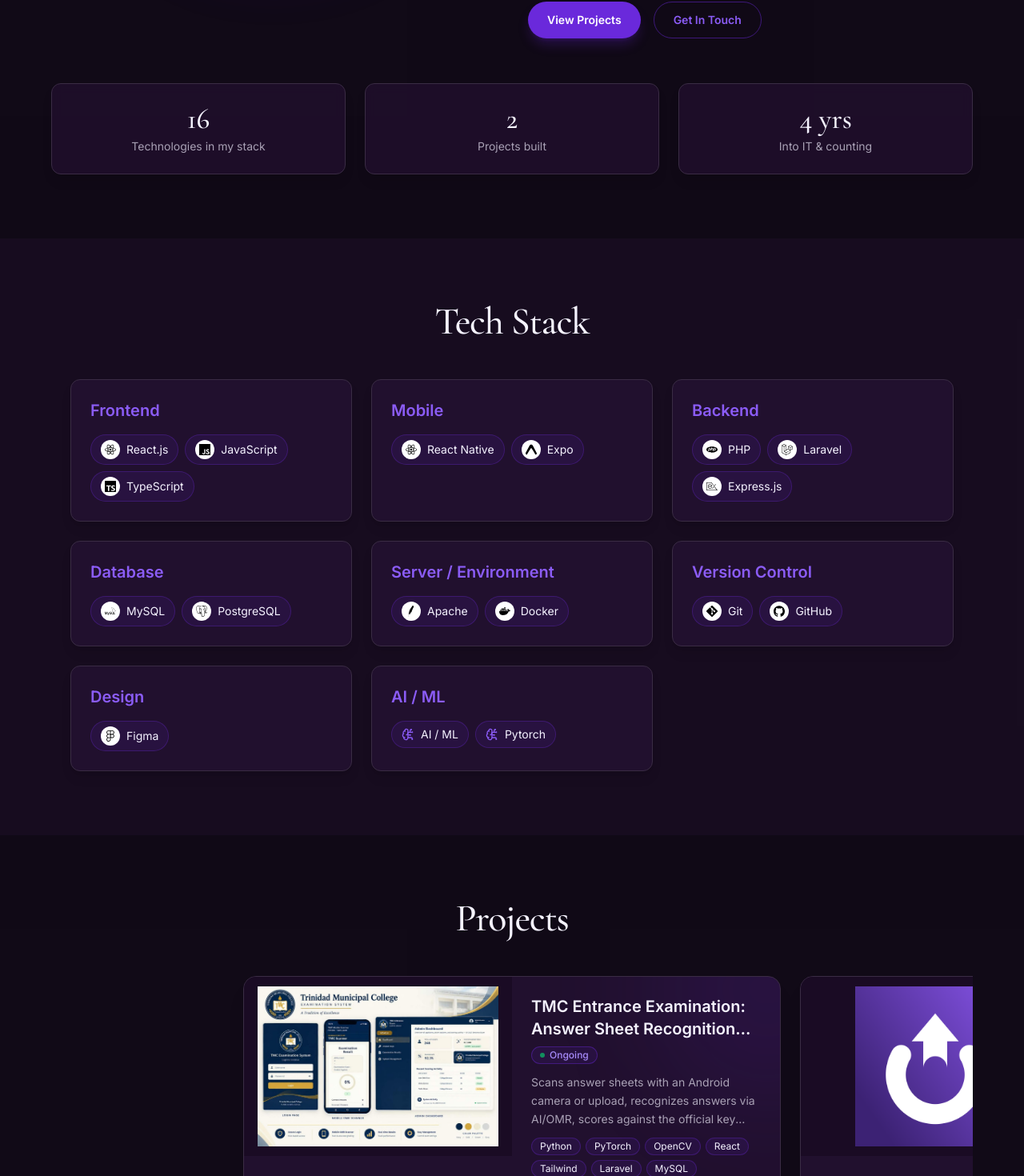
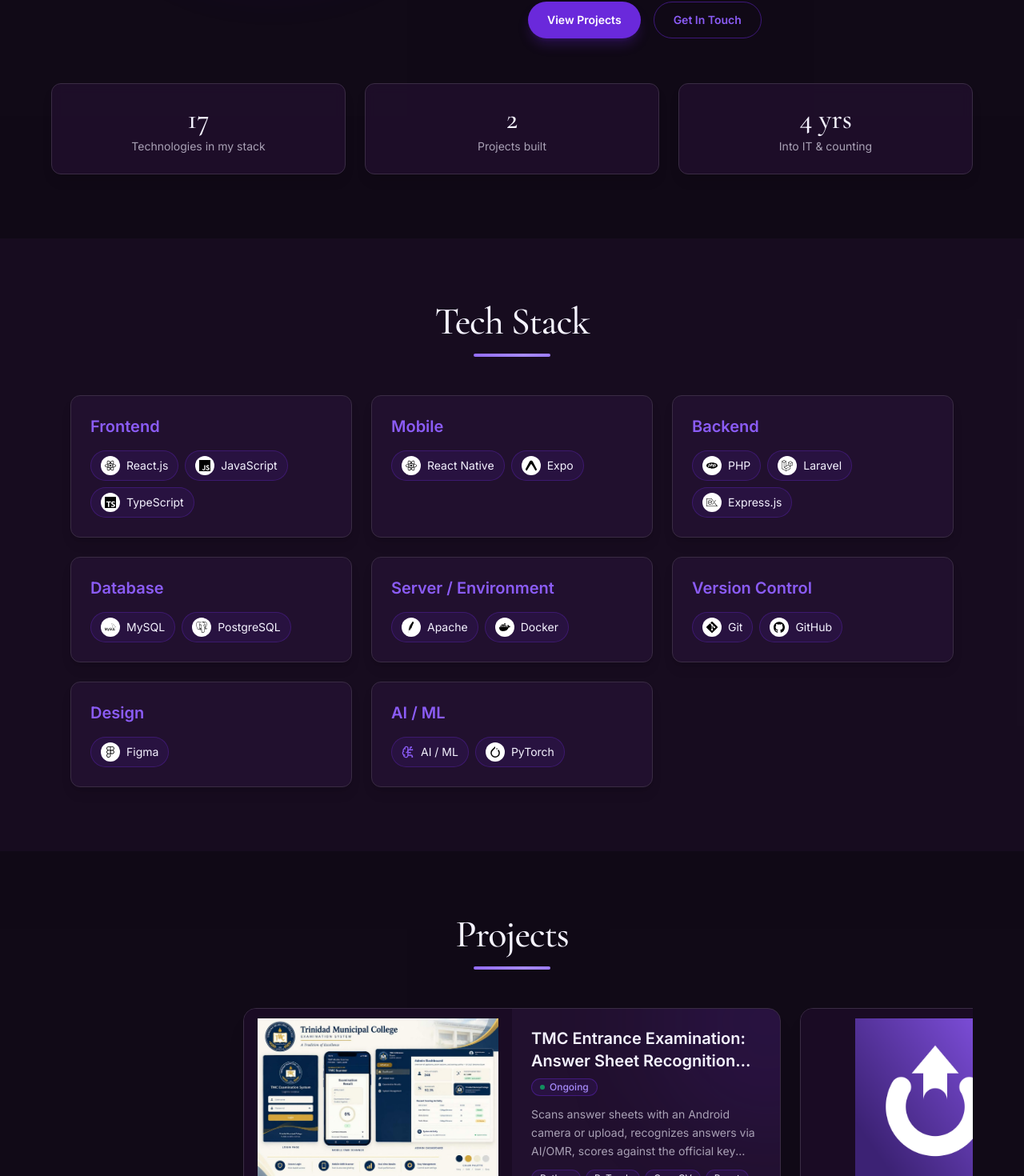
Before and after one commit to Jamesss09/Portfolio, a React (Vite) app in the folder my-portfolio/: page / in a window 1280 px wide. Shown: the part 1577-3047 px from the top of the page at 80% size. Built offline with nearby package versions, Linux system fonts and the light colour scheme.

Commit message:
minor chnages lang

```diff
--- a/my-portfolio/shared/jamelet-concierge.ts
+++ b/my-portfolio/shared/jamelet-concierge.ts
@@ -7,6 +7,7 @@
   overrides,
   projects,
   skillCategories,
+  technologyCount,
 } from './portfolio';
 
 /**
@@ -41,7 +42,6 @@
 const capstoneProject = byId('capstone');
 const internTrackProject = byId('interntrack');
 
-const totalTechnologies = skillCategories.reduce((n, c) => n + c.skills.length, 0);
 const totalAreas = skillCategories.length;
 
 const EN = {
@@ -49,7 +49,7 @@
   who: `${identity.intro} Want a tour? I can show you his projects or skills.`,
   skills: `James's stack: ${skillCategories
     .map((c) => `${c.skills.join(', ')} (${c.title})`)
-    .join('; ')}. That's ${totalTechnologies} technologies across ${totalAreas} areas.`,
+    .join('; ')}. That's ${technologyCount} technologies across ${totalAreas} areas.`,
   projects: `James has ${projects.length} projects on this site: ${projects
     .map((p) => `${p.name} (${p.status})`)
     .join('; ')}. Ask me about either one and I'll break it down.`,
@@ -76,7 +76,7 @@
   who: `${identity.intro} Gusto niyo bang itour ko kayo sa projects o skills niya?`,
   skills: `Ito po ang stack ni James: ${skillCategories
     .map((c) => c.skills.join(', '))
-    .join(', ')} — ${totalTechnologies} technologies sa ${totalAreas} na areas.`,
+    .join(', ')} — ${technologyCount} technologies sa ${totalAreas} na areas.`,
   projects: `${projects.length} po ang projects ni James dito sa site: ${projects
     .map((p) => `${p.name} (${p.status})`)
     .join('; ')}. Tatanungin mo ko kahit alin sa dalawa para sa detalye.`,
--- a/my-portfolio/shared/portfolio.ts
+++ b/my-portfolio/shared/portfolio.ts
@@ -47,12 +47,6 @@
   'Part-time Opportunities',
   'Freelance Projects',
   'Web Development Projects',
-] as const;
-
-export const stats = [
-  { value: '16', label: 'Technologies in my stack' },
-  { value: '2', label: 'Projects built' },
-  { value: '4 yrs', label: 'Into IT & counting' },
 ] as const;
 
 /* ------------------------------------------------------------------ */
@@ -212,8 +206,11 @@
   { title: 'Server / Environment', skills: ['Apache', 'Docker'] },
   { title: 'Version Control', skills: ['Git', 'GitHub'] },
   { title: 'Design', skills: ['Figma'] },
-  { title: 'AI / ML', skills: ['AI / ML' , 'Pytorch'] },
+  { title: 'AI / ML', skills: ['AI / ML', 'PyTorch'] },
 ] as const;
+
+/** Total skills across every category — the site's stats and Jamelet both use this. */
+export const technologyCount = skillCategories.reduce((n, c) => n + c.skills.length, 0);
 
 /* ------------------------------------------------------------------ */
 /* Learning journey (mirrors Learning.tsx — honest, self-rated)        */
@@ -350,6 +347,20 @@
   'More projects are in the works — this list will grow as I finish my current work.';
 
 /* ------------------------------------------------------------------ */
+/* Stats (About section)                                               */
+/* ------------------------------------------------------------------ */
+
+/**
+ * Counts are derived from the data above rather than typed by hand, so the
+ * About stats can never drift from the skills list or the project list.
+ */
+export const stats = [
+  { value: String(technologyCount), label: 'Technologies in my stack' },
+  { value: String(projects.length), label: 'Projects built' },
+  { value: '4 yrs', label: 'Into IT & counting' },
+] as const;
+
+/* ------------------------------------------------------------------ */
 /* Links & contact                                                     */
 /* ------------------------------------------------------------------ */
 
--- a/my-portfolio/src/components/About.tsx
+++ b/my-portfolio/src/components/About.tsx
@@ -1,6 +1,7 @@
 import { motion } from 'framer-motion';
 import profilePic from '../assets/Profile.webp';
 import ResumeCard from './ResumeCard';
+import SectionHeading from './ui/SectionHeading';
 import { identity, openToCategories, profile, stats } from '../../shared/portfolio';
 
 // Quick facts shown in the About grid — single-sourced from
@@ -24,22 +25,7 @@
   return (
     <section id="about" className="py-20 px-6 bg-bg-primary/75">
       <div className="max-w-6xl mx-auto">
-        {/* Heading */}
-        <motion.div
-          variants={item}
-          initial="hidden"
-          whileInView="show"
-          viewport={{ once: true }}
-          className="text-center mb-12"
-        >
-          <h2 className="font-display text-5xl font-medium tracking-tight text-text-primary mb-4">About Me</h2>
-          {/* Animated gradient underline */}
-          <motion.div
-            animate={{ backgroundPositionX: ['0%', '200%'] }}
-            transition={{ duration: 4, repeat: Infinity, ease: 'linear' }}
-            className="mx-auto h-1 w-24 rounded-full bg-gradient-to-r from-primary-soft via-primary-light to-primary-soft bg-[length:200%_100%]"
-          />
-        </motion.div>
+        <SectionHeading title="About Me" />
 
         <motion.div
           variants={container}
--- a/my-portfolio/src/components/Contact.tsx
+++ b/my-portfolio/src/components/Contact.tsx
@@ -2,6 +2,7 @@
 import { motion } from 'framer-motion';
 import { Check, Copy, Loader2, Mail, Send } from 'lucide-react';
 import { GithubIcon, LinkedinIcon } from './SocialIcons';
+import SectionHeading from './ui/SectionHeading';
 import { links, profile } from '../../shared/portfolio';
 
 /** Contact endpoints — single-sourced from `shared/portfolio` (also feeds Jamelet). */
@@ -125,7 +126,7 @@
   };
 
   return (
-    <section id="contact" className="py-20 px-6 bg-bg-primary/75 relative overflow-hidden">
+    <section id="contact" className="py-20 px-6 bg-bg-dark/75 relative overflow-hidden">
       <div className="absolute top-1/2 left-1/2 -translate-x-1/2 -translate-y-1/2 w-96 h-96 bg-primary/30 rounded-full blur-3xl"></div>
       <div className="max-w-6xl mx-auto relative">
         <motion.div
@@ -134,11 +135,8 @@
           viewport={{ once: true }}
           transition={{ duration: 0.6 }}
         >
-          <h2 className="font-display text-5xl sm:text-6xl font-medium tracking-tight text-text-primary mb-4 text-center">
-            LET'S BUILD SOMETHING
-            <span className="text-primary-light block">TOGETHER</span>
-          </h2>
-          <p className="text-xl text-text-secondary mb-12 text-center">
+          <SectionHeading title="Let's Build Something Together" />
+          <p className="text-xl text-text-secondary mb-12 text-center -mt-6">
             {profile.tagline}
           </p>
 
--- a/my-portfolio/src/components/GitHubContributions.tsx
+++ b/my-portfolio/src/components/GitHubContributions.tsx
@@ -1,6 +1,7 @@
 import { motion } from 'framer-motion';
 import { GitHubCalendar } from 'react-github-calendar';
 import { GithubIcon } from './SocialIcons';
+import SectionHeading from './ui/SectionHeading';
 import { useTheme } from '../hooks/useTheme';
 import { links } from '../../shared/portfolio';
 
@@ -12,17 +13,10 @@
   return (
     <section id="github" className="py-20 px-6 bg-bg-primary/75">
       <div className="max-w-4xl mx-auto">
-        <motion.div
-          initial={{ opacity: 0, y: 20 }}
-          whileInView={{ opacity: 1, y: 0 }}
-          viewport={{ once: true }}
-          transition={{ duration: 0.6 }}
-          className="text-center mb-8"
+        <SectionHeading
+          title="Live GitHub Contributions"
+          icon={<GithubIcon width={30} height={30} className="text-primary-light" />}
         >
-          <h2 className="font-display text-4xl sm:text-5xl font-medium tracking-tight text-text-primary mb-4 flex flex-wrap items-center justify-center gap-3">
-            <GithubIcon width={30} height={30} className="text-primary-light" />
-            Live GitHub Contributions
-          </h2>
           <a
             href={links.github}
             target="_blank"
@@ -31,7 +25,7 @@
           >
             {links.github.replace('https://', '')}
           </a>
-        </motion.div>
+        </SectionHeading>
 
         <motion.div
           initial={{ opacity: 0, y: 20 }}
--- a/my-portfolio/src/components/Learning.tsx
+++ b/my-portfolio/src/components/Learning.tsx
@@ -1,21 +1,12 @@
 import { motion } from 'framer-motion';
+import SectionHeading from './ui/SectionHeading';
 import { learningJourney, projects } from '../../shared/portfolio';
 
 const Learning = () => {
   return (
     <section id="learning" className="py-20 px-6 bg-bg-dark/75">
       <div className="max-w-3xl mx-auto">
-        <motion.div
-          initial={{ opacity: 0, y: 20 }}
-          whileInView={{ opacity: 1, y: 0 }}
-          viewport={{ once: true }}
-          transition={{ duration: 0.6 }}
-          className="text-center mb-12"
-        >
-          <h2 className="font-display text-5xl font-medium tracking-tight text-text-primary mb-4">
-            My Journey
-          </h2>
-        </motion.div>
+        <SectionHeading title="My Journey" />
 
         <motion.div
           initial={{ opacity: 0, y: 20 }}
--- a/my-portfolio/src/components/Projects.tsx
+++ b/my-portfolio/src/components/Projects.tsx
@@ -3,6 +3,7 @@
 import { ChevronLeft, ChevronRight, Eye } from 'lucide-react';
 import { GithubIcon } from './SocialIcons';
 import ProjectDetailModal from './ProjectDetailModal';
+import SectionHeading from './ui/SectionHeading';
 import capstoneImage from '../assets/Capstone.jpg';
 import capstoneWebDashboard from '../assets/capstone/web-admin-dashboard.png';
 import capstoneWebAnswerKeys from '../assets/capstone/web-answer-keys.png';
@@ -96,15 +97,7 @@
   return (
     <section id="projects" className="py-20 px-6 bg-bg-primary/75">
       <div className="max-w-6xl mx-auto">
-        <motion.div
-          initial={{ opacity: 0, y: 20 }}
-          whileInView={{ opacity: 1, y: 0 }}
-          viewport={{ once: true }}
-          transition={{ duration: 0.6 }}
-          className="text-center mb-12"
-        >
-          <h2 className="font-display text-5xl font-medium tracking-tight text-text-primary mb-4">Projects</h2>
-        </motion.div>
+        <SectionHeading title="Projects" />
 
         {/* Carousel — a region so screen readers announce slide changes. */}
         <div
--- a/my-portfolio/src/components/Skills.tsx
+++ b/my-portfolio/src/components/Skills.tsx
@@ -15,8 +15,10 @@
   siGithub,
   siFigma,
   siExpo,
+  siPytorch,
 } from 'simple-icons';
 import TechLogo, { type IconSource } from './TechLogo';
+import SectionHeading from './ui/SectionHeading';
 import { skillCategories as sharedSkillCategories } from '../../shared/portfolio';
 
 type Skill = {
@@ -47,6 +49,7 @@
   GitHub: { kind: 'simple', icon: siGithub },
   Figma: { kind: 'simple', icon: siFigma },
   'AI / ML': { kind: 'lucide', icon: BrainCircuit },
+  PyTorch: { kind: 'simple', icon: siPytorch },
 };
 
 const skillCategories: { title: string; skills: Skill[] }[] = sharedSkillCategories.map(
@@ -83,16 +86,8 @@
 const Skills = () => {
   return (
     <section id="skills" className="py-20 bg-bg-dark/75">
-      <div className="max-w-6xl mx-auto px-6 mb-12">
-        <motion.div
-          initial={{ opacity: 0, y: 20 }}
-          whileInView={{ opacity: 1, y: 0 }}
-          viewport={{ once: true }}
-          transition={{ duration: 0.6 }}
-          className="text-center"
-        >
-          <h2 className="font-display text-5xl font-medium tracking-tight text-text-primary mb-4">Tech Stack</h2>
-        </motion.div>
+      <div className="max-w-6xl mx-auto px-6">
+        <SectionHeading title="Tech Stack" />
       </div>
 
       <motion.div
--- /dev/null
+++ b/my-portfolio/src/components/ui/SectionHeading.tsx
@@ -0,0 +1,46 @@
+import type { ReactNode } from 'react';
+import { motion, useReducedMotion } from 'framer-motion';
+
+interface SectionHeadingProps {
+  title: string;
+  /** Optional icon shown before the title (e.g. the GitHub mark). */
+  icon?: ReactNode;
+  /** Optional supporting content rendered under the underline. */
+  children?: ReactNode;
+}
+
+/**
+ * Single heading treatment for every section: same display font, size,
+ * tracking, spacing and animated gradient underline. Previously About had the
+ * underline while the other sections did not, and sizes ranged from
+ * `text-4xl` to `text-6xl`.
+ */
+const SectionHeading = ({ title, icon, children }: SectionHeadingProps) => {
+  const reduced = useReducedMotion() ?? false;
+
+  return (
+    <motion.div
+      initial={{ opacity: 0, y: 20 }}
+      whileInView={{ opacity: 1, y: 0 }}
+      viewport={{ once: true }}
+      transition={{ duration: reduced ? 0 : 0.6 }}
+      className="text-center mb-12"
+    >
+      <h2 className="flex flex-wrap items-center justify-center gap-3 font-display text-4xl sm:text-5xl font-medium tracking-tight text-text-primary">
+        {icon}
+        {title}
+      </h2>
+
+      <motion.div
+        aria-hidden="true"
+        animate={reduced ? undefined : { backgroundPositionX: ['0%', '200%'] }}
+        transition={reduced ? undefined : { duration: 4, repeat: Infinity, ease: 'linear' }}
+        className="mx-auto mt-4 h-1 w-24 rounded-full bg-gradient-to-r from-primary-soft via-primary-light to-primary-soft bg-[length:200%_100%]"
+      />
+
+      {children && <div className="mt-4">{children}</div>}
+    </motion.div>
+  );
+};
+
+export default SectionHeading;
--- a/my-portfolio/src/lib/jamelet-concierge.ts
+++ b/my-portfolio/src/lib/jamelet-concierge.ts
@@ -17,7 +17,7 @@
   'view-about': { label: 'About section', href: '#about' },
   'view-skills': { label: 'Skills', href: '#skills' },
   'view-projects': { label: 'Projects', href: '#projects' },
-  'view-learning': { label: 'Learning', href: '#learning' },
+  'view-learning': { label: 'My Journey', href: '#learning' },
   'contact-james': { label: 'Contact James', href: '#contact' },
   'open-github': { label: 'Open GitHub', href: links.github, external: true },
 };
```
